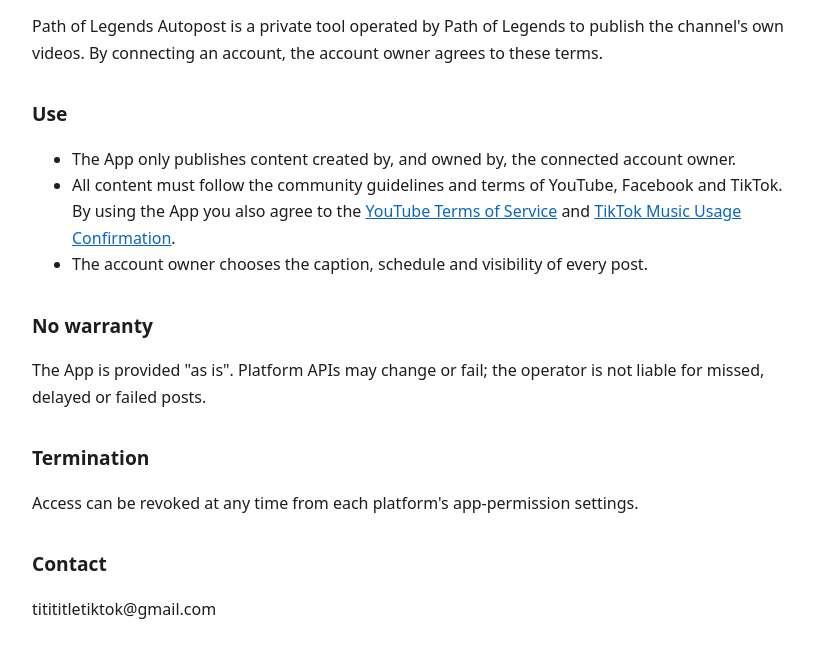
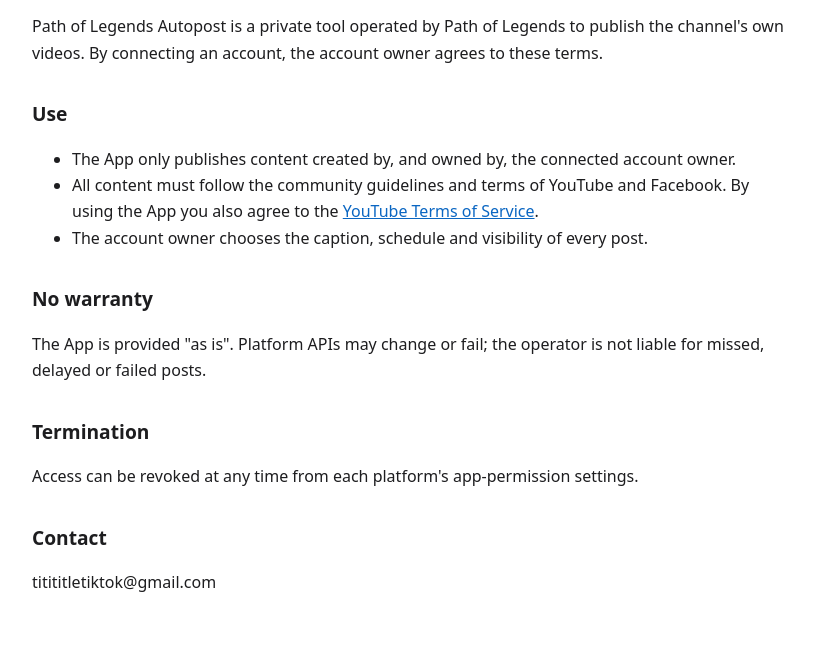
Before and after one commit to pathoflegends-th/autopost-site, a plain HTML site: page terms.html in a window 1280 px wide. Shown: the part 136-794 px from the top of the page, without its empty margins (228-1042 px from the left). Drawn offline with Linux system fonts and the light colour scheme.

Commit message:
Update terms.html

```diff
--- a/terms.html
+++ b/terms.html
@@ -2,7 +2,7 @@
 <h1>Terms of Service</h1><p>Last updated: 17 November 2026</p>
 <p>Path of Legends Autopost is a private tool operated by Path of Legends to publish the channel's own videos. By connecting an account, the account owner agrees to these terms.</p>
 <h2>Use</h2><ul><li>The App only publishes content created by, and owned by, the connected account owner.</li>
-<li>All content must follow the community guidelines and terms of YouTube, Facebook and TikTok. By using the App you also agree to the <a href="https://www.youtube.com/t/terms">YouTube Terms of Service</a> and <a href="https://www.tiktok.com/legal/page/global/music-usage-confirmation/en">TikTok Music Usage Confirmation</a>.</li>
+<li>All content must follow the community guidelines and terms of YouTube and Facebook. By using the App you also agree to the <a href="https://www.youtube.com/t/terms">YouTube Terms of Service</a>.</li>
 <li>The account owner chooses the caption, schedule and visibility of every post.</li></ul>
 <h2>No warranty</h2><p>The App is provided "as is". Platform APIs may change or fail; the operator is not liable for missed, delayed or failed posts.</p>
 <h2>Termination</h2><p>Access can be revoked at any time from each platform's app-permission settings.</p>
```
